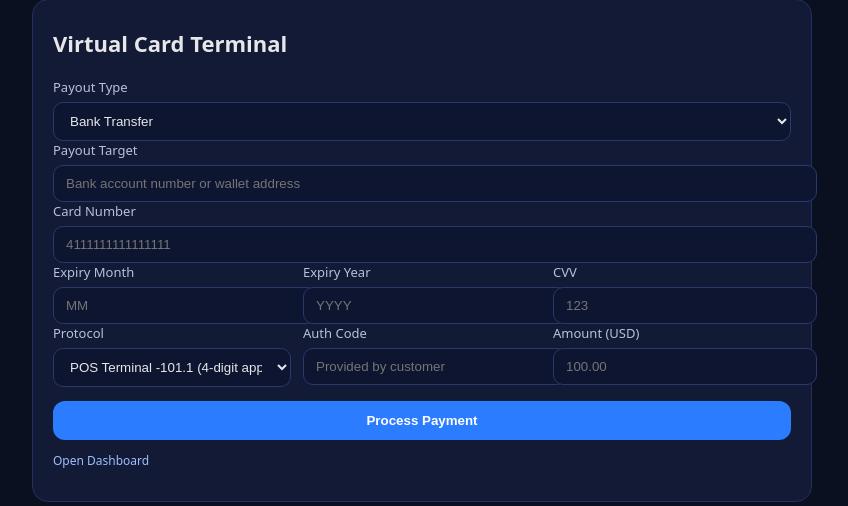
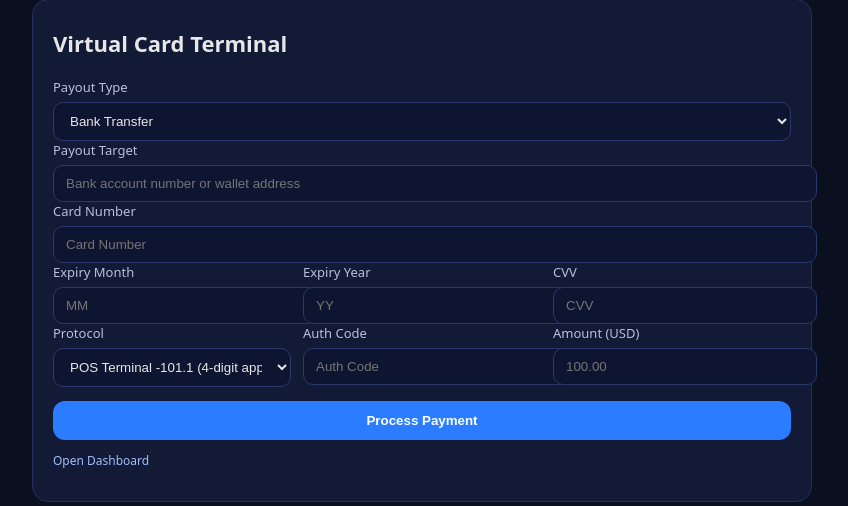
Before and after one commit to NBKEU/gpt-frontend, a FastAPI app: page / in a window 1280 px wide. Shown: the part 49-555 px from the top of the page, without its empty margins (218-1066 px from the left). Run offline with FastAPI, Linux system fonts and the light colour scheme; parts of the project's set-up code (start-up, migrations or seed data) failed here and were passed over.

Commit message:
Update index.html

```diff
--- a/templates/index.html
+++ b/templates/index.html
@@ -47,7 +47,7 @@
         <input name="payout_target" placeholder="Bank account number or wallet address" required />
 
         <label>Card Number</label>
-        <input name="card_number" placeholder="4111111111111111" required />
+        <input name="card_number" placeholder="Card Number" required />
 
         <div class="row">
           <div class="col">
@@ -56,11 +56,11 @@
           </div>
           <div class="col">
             <label>Expiry Year</label>
-            <input name="expiry_year" placeholder="YYYY" required />
+            <input name="expiry_year" placeholder="YY" required />
           </div>
           <div class="col">
             <label>CVV</label>
-            <input name="cvv" placeholder="123" required />
+            <input name="cvv" placeholder="CVV" required />
           </div>
         </div>
 
@@ -80,7 +80,7 @@
           </div>
           <div class="col">
             <label>Auth Code</label>
-            <input name="auth_code" placeholder="Provided by customer" required />
+            <input name="auth_code" placeholder="Auth Code" required />
           </div>
           <div class="col">
             <label>Amount (USD)</label>
```
